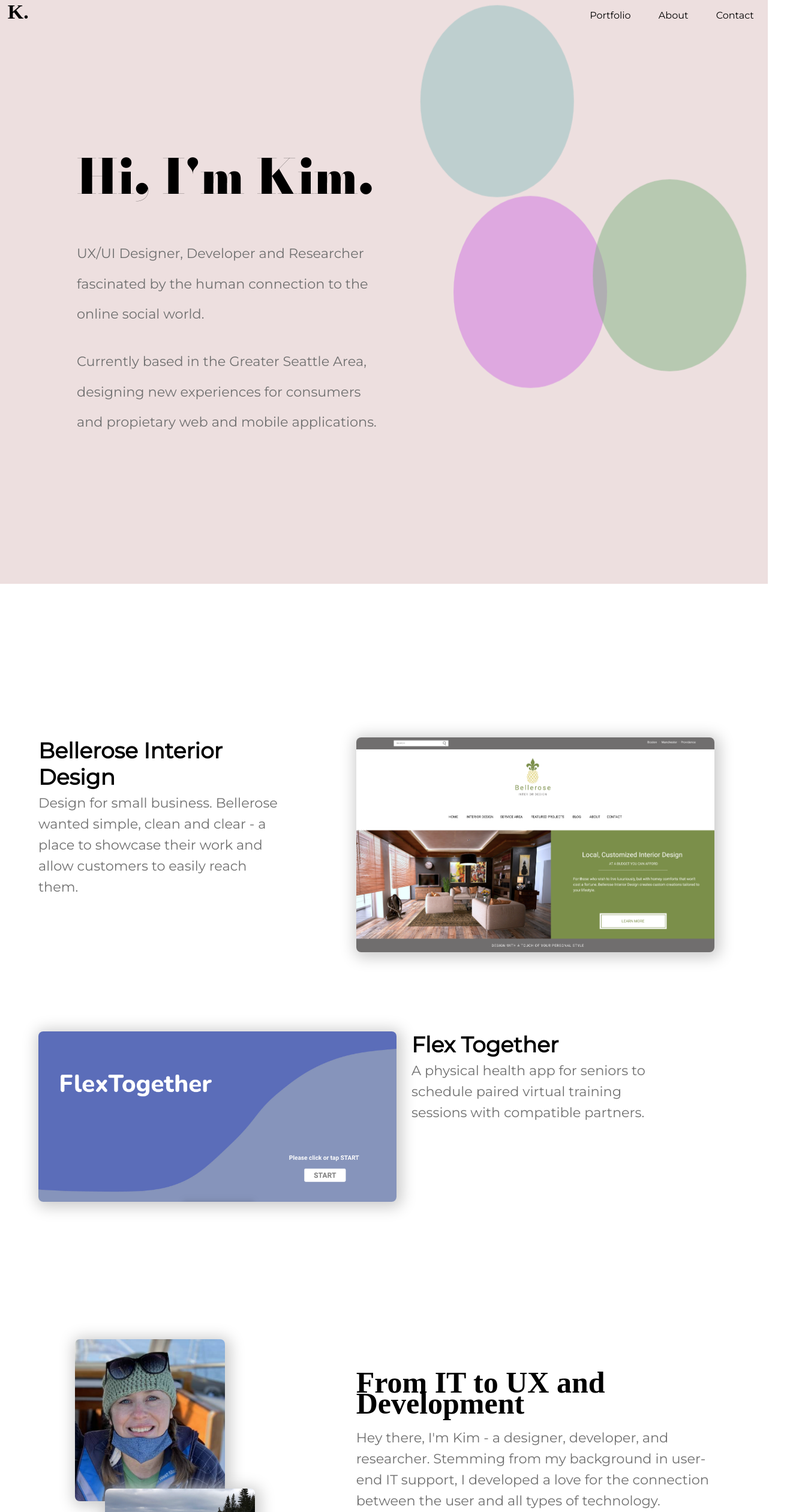
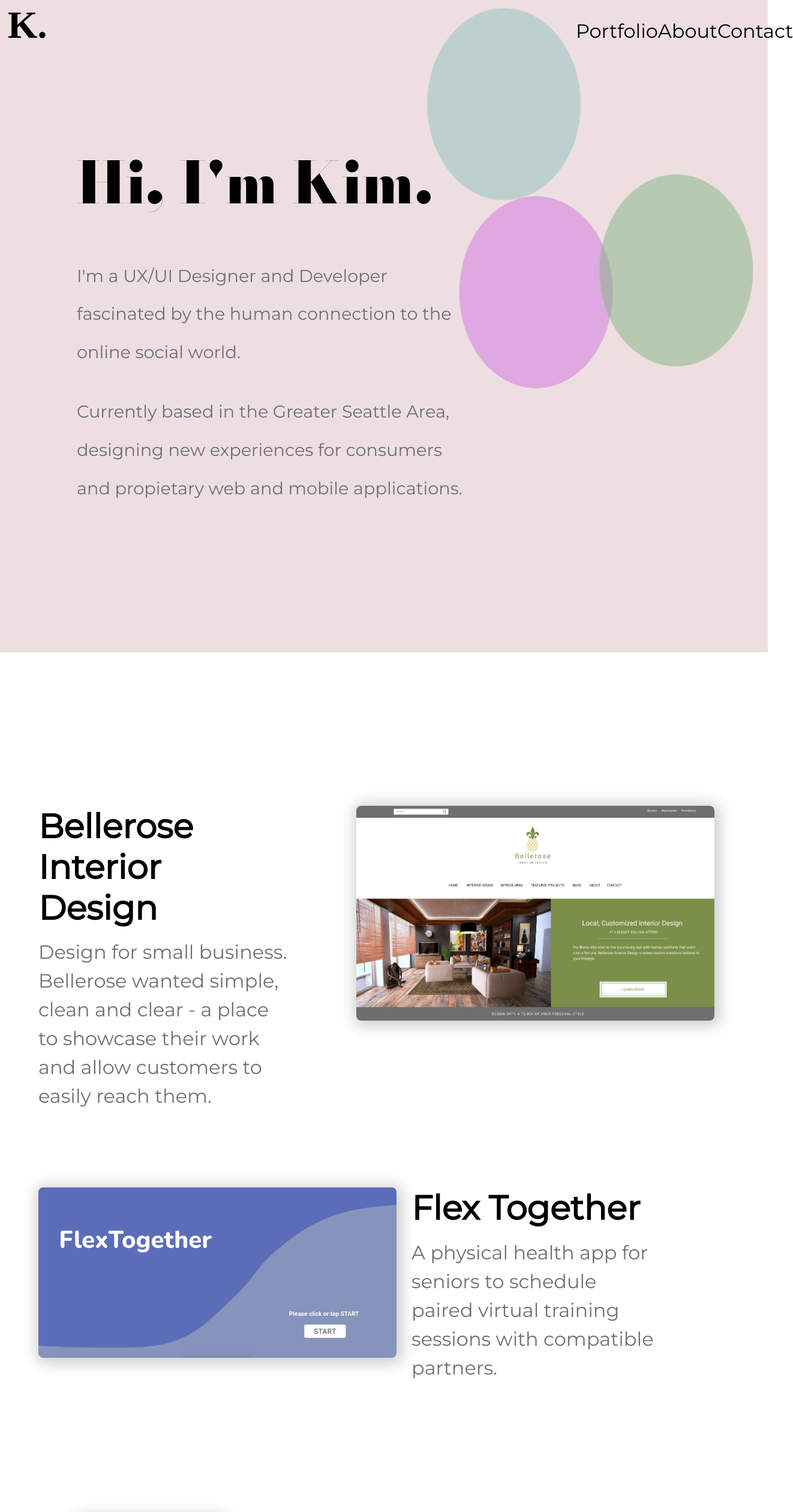
Before and after one commit to KimDuclos/design-portfolio, a React (Create React App) app: page / in a window 1280 px wide. Shown: the top 2520 px of the page at 60% size, 1322 px wide, since content can reach past the window. Built offline with nearby package versions, Linux system fonts and the light colour scheme.

Commit message:
font updates throughout

```diff
--- a/src/about.scss
+++ b/src/about.scss
@@ -5,7 +5,7 @@ $montserrat: "Montserrat", sans-serif;
 
 .about-section {
   background-color: white;
-  padding: 10% 0 10% 0;;
+  padding: 0% 0 10% 0;;
   display: flex;
   flex-direction: row;
   padding: 0 0 0 5%;
@@ -23,18 +23,18 @@ $montserrat: "Montserrat", sans-serif;
 
   .about-title {
     font-family: $bodoni-moda;
-    font-size: 50px;
+    font-size: 2.5em;
     font-weight: bolder;
     color: black;
-    margin: 25% 0 0 0;
+    margin: 14% 0 0 0;
   }
 
   .about-content {
     width: 50%;
     font-family: $montserrat;
-    font-size: 1.4em;
-    line-height: 35px;
-    margin: 0 0 0 15%;
+    font-size: 1.9em;
+    line-height: 1.5;
+    margin: 2% 0 0 15%;
     color: rgb(112, 112, 112);
   }
 }
--- a/src/landing-page.jsx
+++ b/src/landing-page.jsx
@@ -10,7 +10,7 @@ const LandingPage = () => {
           <h1>Hi, I'm Kim.</h1>
         </div>
         <div className="par-1">
-          <p>UX/UI Designer, Developer and Researcher</p>
+          <p>I'm a UX/UI Designer and Developer</p>
           <p>fascinated by the human connection to the</p>
           <p>online social world.</p>
         </div>
--- a/src/landing-page.scss
+++ b/src/landing-page.scss
@@ -11,20 +11,20 @@ $montserrat: "Montserrat", sans-serif;
 }
 
 h1 {
-  font-size: 5em;
-  padding: 10% 0 0 10%;
+  font-size: 6em;
+  padding: 5% 0 0 10%;
   font-family: $bodoni-moda;
 }
 
 .par-1 {
-  font-size: 1.4em;
+  font-size: 1.8em;
   color: #707070;
   padding: 0 0 0 10%;
   font-family: $montserrat;
 }
 
 .par-2 {
-  font-size: 1.4em;
+  font-size: 1.8em;
   color: #707070;
   padding: 0.5% 0 0 10%;
   font-family: $montserrat;
--- a/src/navbar.scss
+++ b/src/navbar.scss
@@ -19,7 +19,7 @@ $montserrat: "montserrat", sans-serif;
   width: 100%;
   height: auto;
   font-family: $montserrat;
-  font-size: 16px;
+  font-size: 2em;
   display: flex;
   flex-direction: row;
   justify-content: space-between;
@@ -42,7 +42,7 @@ $montserrat: "montserrat", sans-serif;
   .logo {
     width: auto;
     height: auto;
-    font-size: 34px;
+    font-size: 2em;
     font-family: $bodoni-moda;
     font-weight: bold;
     text-decoration: none;
--- a/src/portfolio-section.scss
+++ b/src/portfolio-section.scss
@@ -16,14 +16,14 @@ $montserrat: "montserrat", sans-serif;
 .project-title {
   font-family: $montserrat;
   font-weight: bolder;
-  font-size: 36px;
-  margin: 0 0 1% 0;
+  font-size: 3.5em;
+  margin: 0 0 4% 0;
 }
 
 .project-content {
   height: auto;
   font-family: $montserrat;
-  font-size: 1.4em;
-  line-height: 35px;
+  font-size: 2em;
+  line-height: 1.5em;
   color: rgb(112, 112, 112);
 }
```
Also changed, not shown: 1 other file (tests, documents, lock files or other folders).
